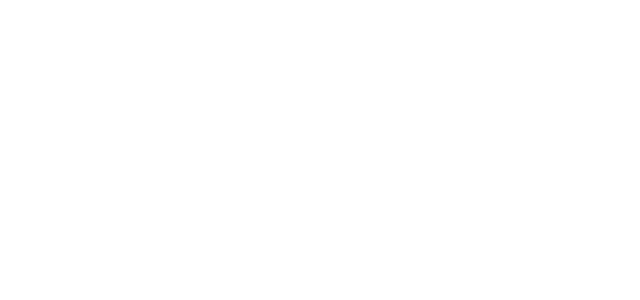
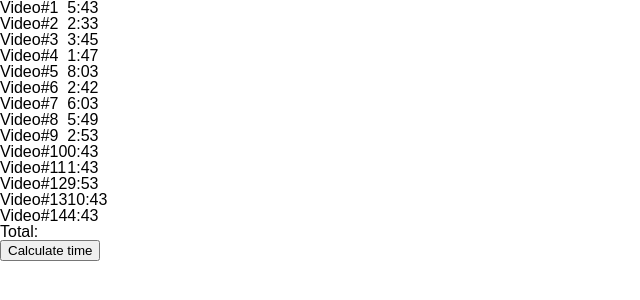
Before and after one commit to MAshrafM/JS_Vanilla_30, a plain HTML site: page 18_CalcTime/index.html in a window 1280 px wide. Shown: the whole page, without its empty margins (0-640 px from the left). Drawn offline with Linux system fonts and the light colour scheme.

Commit message:
structure

```diff
--- a/18_CalcTime/index.html
+++ b/18_CalcTime/index.html
@@ -6,7 +6,26 @@
   <link rel="stylesheet" href="style.css">
 </head>
 <body>
-
+  <main class="container">
+    <table class="table">
+      <tr><td>Video#1</td><td data-time="5:43">5:43</td></tr>
+      <tr><td>Video#2</td><td data-time="2:33">2:33</td></tr>
+      <tr><td>Video#3</td><td data-time="3:45">3:45</td></tr>
+      <tr><td>Video#4</td><td data-time="1:47">1:47</td></tr>
+      <tr><td>Video#5</td><td data-time="8:03">8:03</td></tr>
+      <tr><td>Video#6</td><td data-time="2:42">2:42</td></tr>
+      <tr><td>Video#7</td><td data-time="6:03">6:03</td></tr>
+      <tr><td>Video#8</td><td data-time="5:49">5:49</td></tr>
+      <tr><td>Video#9</td><td data-time="2:53">2:53</td></tr>
+      <tr><td>Video#10</td><td data-time="0:43">0:43</td></tr>
+      <tr><td>Video#11</td><td data-time="1:43">1:43</td></tr>
+      <tr><td>Video#12</td><td data-time="9:53">9:53</td></tr>
+      <tr><td>Video#13</td><td data-time="10:43">10:43</td></tr>
+      <tr><td>Video#14</td><td data-time="4:43">4:43</td></tr>
+      <tr><td>Total: </td><td class="calc-time"></td></tr>
+    </table>
+    <button class="btn">Calculate time</button>
+  </main>
 
   <script src="app.js"></script>
 </body>
```
